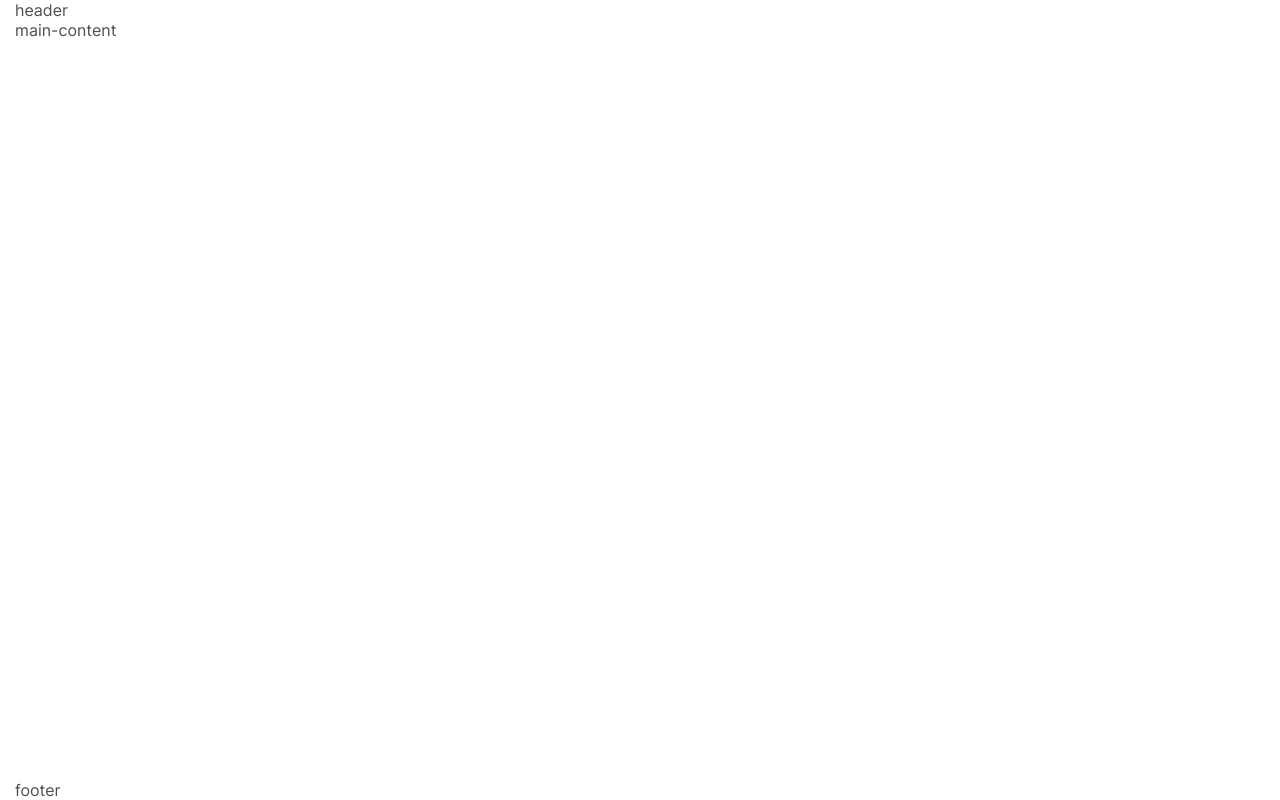
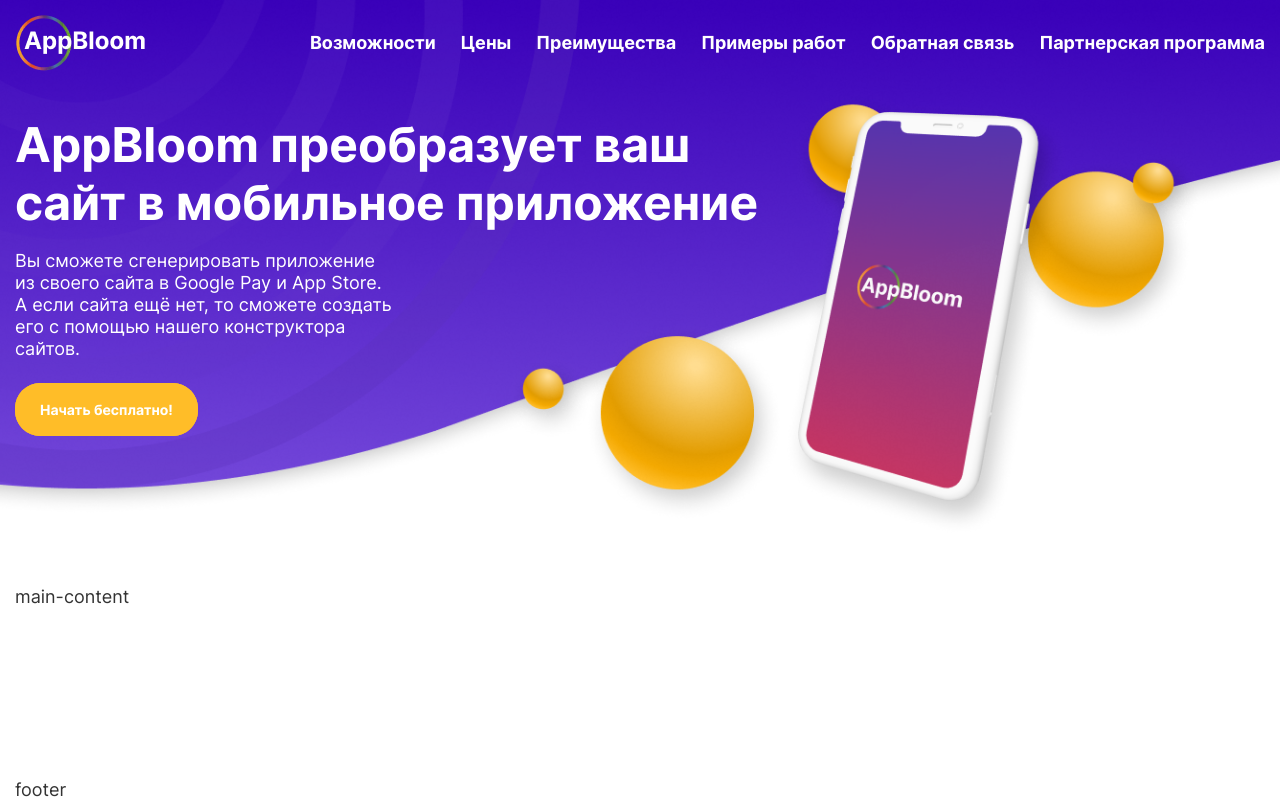
Before and after one commit to denis-snitko/appbloom, a website: page #src/index.html in a window 1280 px wide. Drawn offline with nearby package versions, Linux system fonts and the light colour scheme; files that its build step writes are made by us from their sources; files whose address does not match are found by name; a web font is replaced by a local one.

Commit message:
Add header and hero

```diff
--- a/#src/index.html
+++ b/#src/index.html
@@ -6,12 +6,13 @@
     <meta name="viewport" content="width=device-width, initial-scale=1.0">
 
     <link rel="stylesheet" href="./css/main.css">
-    <title>Portfolio</title>
+    <title>AppBloom</title>
 </head>
 
 <body>
     <div class="main-body">
         @@include('modules/header/_header.html')
+        @@include('modules/hero/_hero.html')
         <div class="main-content">
             <div class="container">
                 main-content
@@ -19,7 +20,6 @@
         </div>
         @@include('modules/footer/_footer.html')
     </div>
-    <script src="./js/vendors.js"></script>
     <script src="./js/main.js"></script>
 </body>
 
--- a/#src/modules/_modules.scss
+++ b/#src/modules/_modules.scss
@@ -1,3 +1,4 @@
 @import "./header/header";
+@import "./hero/hero";
 
 @import "./footer/footer";
--- a/#src/modules/header/_header.html
+++ b/#src/modules/header/_header.html
@@ -1,7 +1,27 @@
 <header class="header">
   <div class="container">
 
-    header
+    <div class="header__row">
+      <div class="header__col">
+        <a href="#" class="logo header__logo">
+          <picture>
+            <source srcset="./img/logo.webp" type="image/webp">
+            <img src="./img/logo.jpg" alt="#">
+          </picture>
+      </div>
+      <div class="header__col">
+        <nav class="menu">
+          <ul class="menu__list">
+            <li class="menu__item"><a href="#" class="menu__link">Возможности</a></li>
+            <li class="menu__item"><a href="#" class="menu__link">Цены</a></li>
+            <li class="menu__item"><a href="#" class="menu__link">Преимущества</a></li>
+            <li class="menu__item"><a href="#" class="menu__link">Примеры работ</a></li>
+            <li class="menu__item"><a href="#" class="menu__link">Обратная связь</a></li>
+            <li class="menu__item"><a href="#" class="menu__link">Партнерская программа</a></li>
+          </ul>
+        </nav>
+      </div>
+    </div>
 
   </div>
 </header>
--- a/#src/modules/header/_header.scss
+++ b/#src/modules/header/_header.scss
@@ -1,2 +1,35 @@
 .header {
+  position: relative;
+  z-index: 3;
+  padding: 14px 0;
+  // background-color: #3b02ba;
+
+  &__row {
+    display: flex;
+    align-items: center;
+    justify-content: space-between;
+  }
 }
+
+.menu {
+  &__list {
+    display: flex;
+  }
+
+  &__item {
+    margin-left: 25px;
+    font-weight: 700;
+    line-height: 22px;
+
+    color: #ffffff;
+  }
+
+  &__link {
+    color: inherit;
+    transition: $base-transition;
+
+    &:hover {
+      color: #ffbd28;
+    }
+  }
+}
--- /dev/null
+++ b/#src/modules/hero/_hero.html
@@ -0,0 +1,10 @@
+<div class="hero">
+  <div class="container">
+    <h1 class="section-title hero__title">AppBloom преобразует ваш сайт в мобильное приложение</h1>
+    <p class="hero__descr">Вы сможете сгенерировать приложение
+      из своего сайта в Google Pay и App Store.
+      А если сайта ещё нет, то сможете создать
+      его с помощью нашего конструктора сайтов. </p>
+    <a href="#" class="base-btn hero__base-btn">Начать бесплатно!</a>
+  </div>
+</div>
--- /dev/null
+++ b/#src/modules/hero/_hero.scss
@@ -0,0 +1,27 @@
+.hero {
+  position: absolute;
+  top: 0;
+  left: 0;
+  width: 100%;
+  height: 544px;
+  padding-top: 86px;
+  color: #ffffff;
+  background-image: url("../img/header-bg.png");
+  background-repeat: no-repeat;
+  background-position: center;
+  background-size: cover;
+
+  &__title {
+    max-width: 760px;
+    margin-top: 30px;
+    margin-bottom: 18px;
+  }
+
+  &__descr {
+    width: 383px;
+    margin-bottom: 38px;
+    line-height: 22px;
+
+    color: #ffffff;
+  }
+}
--- a/#src/scss/base/_base.scss
+++ b/#src/scss/base/_base.scss
@@ -7,8 +7,34 @@
 
 .main-content {
   flex: 1 1 auto;
+  margin-top: 500px;
 }
 
 .container {
   @include container();
 }
+
+.section-title {
+  font-weight: 700;
+  font-size: 48px;
+  line-height: 58px;
+
+  color: #ffffff;
+}
+
+.base-btn {
+  padding: 17px 24px;
+  font-weight: 700;
+  font-size: 14px;
+  color: #ffffff;
+  background-color: #ffbd28;
+  border: 1px solid #ffbd28;
+  border-radius: 25px;
+
+  transition: $base-transition;
+
+  &:hover {
+    color: #ffbd28;
+    background-color: transparent;
+  }
+}
--- a/#src/scss/helpers/_variables.scss
+++ b/#src/scss/helpers/_variables.scss
@@ -3,17 +3,17 @@
 $base-line-height: 24px;
 
 // Fonts
-$base-typeface:  'PT Sans', 'Arial', 'Helvetica', sans-serif;
-$base-font-size: 16px;
+$base-typeface: "PT Sans", "Arial", "Helvetica", sans-serif;
+$base-font-size: 18px;
 $large-font-size: 34px;
 $medium-font-size: 18px;
 $small-font-size: 14px;
 
 // Colors
-$base-text-color: #4A4F4F;
+$base-text-color: #333333;
 $note-text-color: #999;
-$link-color: #4F7FAF;
-$link-over-color: #DF665A;
+$link-color: #4f7faf;
+$link-over-color: #df665a;
 $button-text-color: #fff;
 $body-color: #fff;
 $border-color: #e1e1e1;
```
Also changed, not shown: docs/index.html (+32 -3 lines), #src/img/header-bg.png (added), #src/img/logo.png (added), docs/css/main.css, docs/img/header-bg.png (added), docs/img/header-bg.webp (added), docs/img/logo.png (added), docs/img/logo.webp (added), 1 other file.
